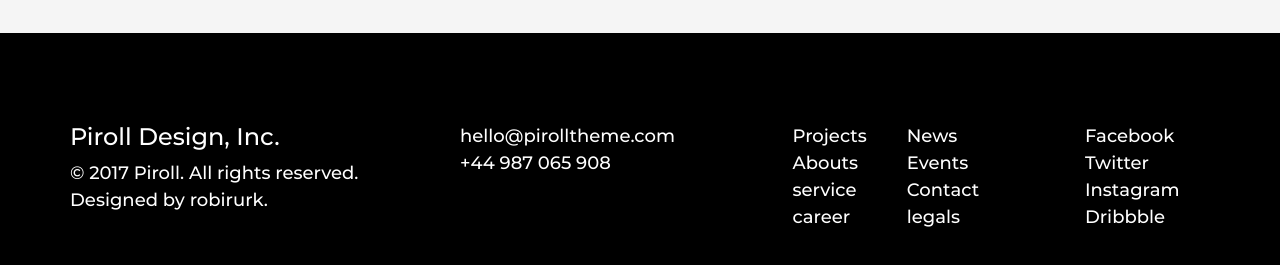
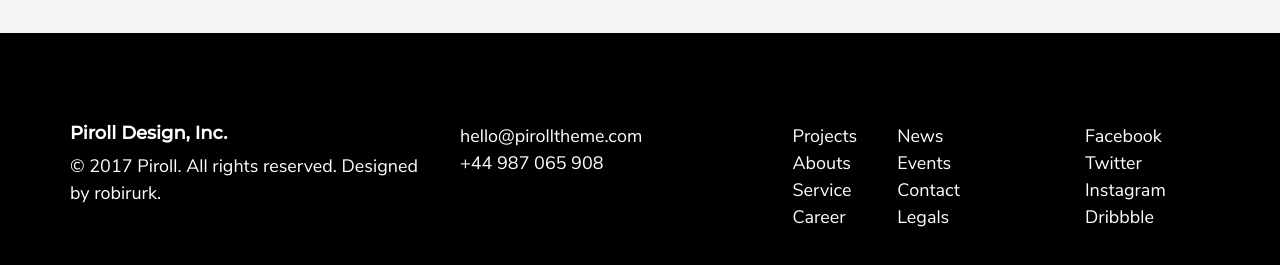
Before and after one commit to thiendt-0135/bootstrap, a website: page contact.html in a window 1280 px wide. Shown: the part 1106-1371 px from the top of the page. Drawn offline with nearby package versions, Linux system fonts and the light colour scheme.

Commit message:
Task#2-Fixbug-design

```diff
--- a/contact.html
+++ b/contact.html
@@ -11,7 +11,7 @@
   <link rel="stylesheet" href="css/helper.css">
   <link rel="stylesheet" href="css/main.css">
   <meta http-equiv="X-UA-Compatible" content="ie=edge">
-  <title>Project demo</title>
+  <title>Contact</title>
 </head>
 
 <body>
@@ -65,7 +65,7 @@
       <div class="container">
         <div class="row">
           <div class="col-xl-4 col-md-6 col-sm-6 col-12 copyright">
-            <h4>Piroll Design, Inc.</h4>
+            <h4 class="footer__title">Piroll Design, Inc.</h4>
             <p>&copy; 2017 Piroll. All rights reserved. Designed by robirurk.</p>
           </div>
           <div class="col-xl-3 col-md-6 col-sm-6 col-12 our-address">
@@ -74,24 +74,24 @@
           </div>
           <div class="col-xl-3 col-md-6 col-sm-6 col-6 footer__categories">
             <ul class="list">
-              <li><a href="#" class="list__link">Projects</a></li>
-              <li><a href="#" class="list__link">Abouts</a></li>
+              <li><a href="project.html" class="list__link">projects</a></li>
+              <li><a href="about.html" class="list__link">abouts</a></li>
               <li><a href="#" class="list__link">service</a></li>
               <li><a href="#" class="list__link">career</a></li>
             </ul>
             <ul class="list">
-              <li><a href="#" class="list__link">News</a></li>
-              <li><a href="#" class="list__link">Events</a></li>
-              <li><a href="#" class="list__link">Contact</a></li>
+              <li><a href="#" class="list__link">news</a></li>
+              <li><a href="#" class="list__link">events</a></li>
+              <li><a href="#" class="list__link">contact</a></li>
               <li><a href="#" class="list__link">legals</a></li>
             </ul>
           </div>
           <div class="col-xl-2 col-md-6 col-sm-6 col-6 footer__social-list">
             <ul class="list">
-              <li><a href="#" class="list__link">Facebook</a></li>
-              <li><a href="#" class="list__link">Twitter</a></li>
-              <li><a href="#" class="list__link">Instagram</a></li>
-              <li><a href="#" class="list__link">Dribbble</a></li>
+              <li><a href="#" class="list__link">facebook</a></li>
+              <li><a href="#" class="list__link">twitter</a></li>
+              <li><a href="#" class="list__link">instagram</a></li>
+              <li><a href="#" class="list__link">dribbble</a></li>
             </ul>
           </div>
         </div>
--- a/js/master.js
+++ b/js/master.js
@@ -3,7 +3,7 @@
 
 // eslint-disable-next-line require-jsdoc
 function playVideoOnscroll() {
-  var checkClass = document.querySelector('.js-video');
+  var checkClass = $('.js-video');
   if (checkClass !== null) {
     const videoTop = $('.js-video').offset().top;
     const scrollTop = window.scrollY;
--- a/scss/_common.scss
+++ b/scss/_common.scss
@@ -1,7 +1,17 @@
+html {
+  scroll-behavior: smooth;
+}
+
 .footer {
-  @include format-text ($font-Montserrat-Medium, 18px, $color-white, null);
+  @include format-text ($font-NunitoSans-Regular, 18px, $color-white, null);
   background-color: $color-black;
   padding: 90px 0;
+
+  &__title {
+    font-family: $font-Montserrat-Medium;
+    font-size: 18px;
+    font-weight: 800;
+  }
 
   .list {
     list-style-type: none;
@@ -10,6 +20,7 @@
       color: $color-white;
       text-decoration: none;
       transition: all .3s ease;
+      text-transform: capitalize;
 
       &:hover {
         color: $color-blue;
--- a/scss/_media-xs.scss
+++ b/scss/_media-xs.scss
@@ -76,6 +76,11 @@
     &__desc {
       font-size: 12px;
     }
+
+    .play-icon {
+      width: 50px;
+      height: 50px;
+    }
   }
 
   .service {
```
Also changed, not shown: about.html (+11 -11 lines), index.html (+22 -22 lines), project.html (+11 -11 lines), css/main.css, 1 other file.
